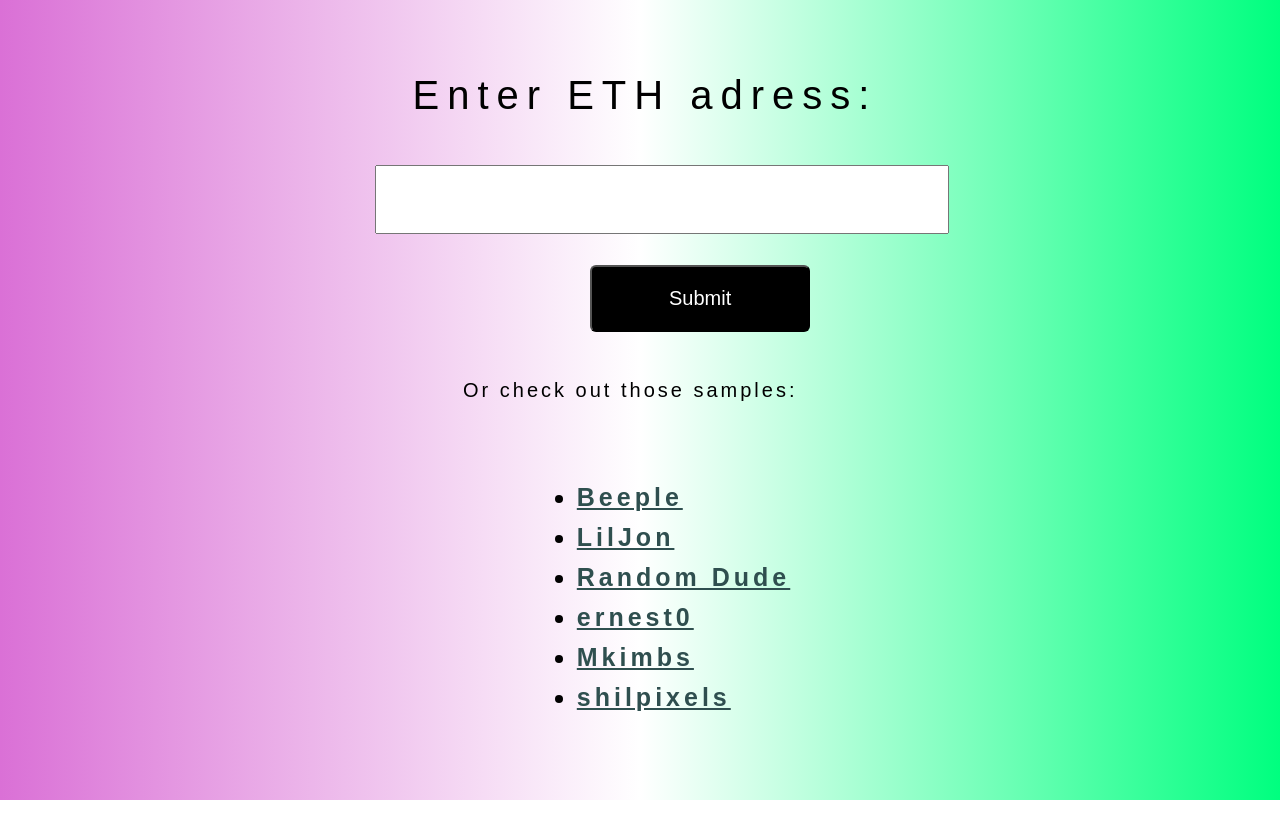
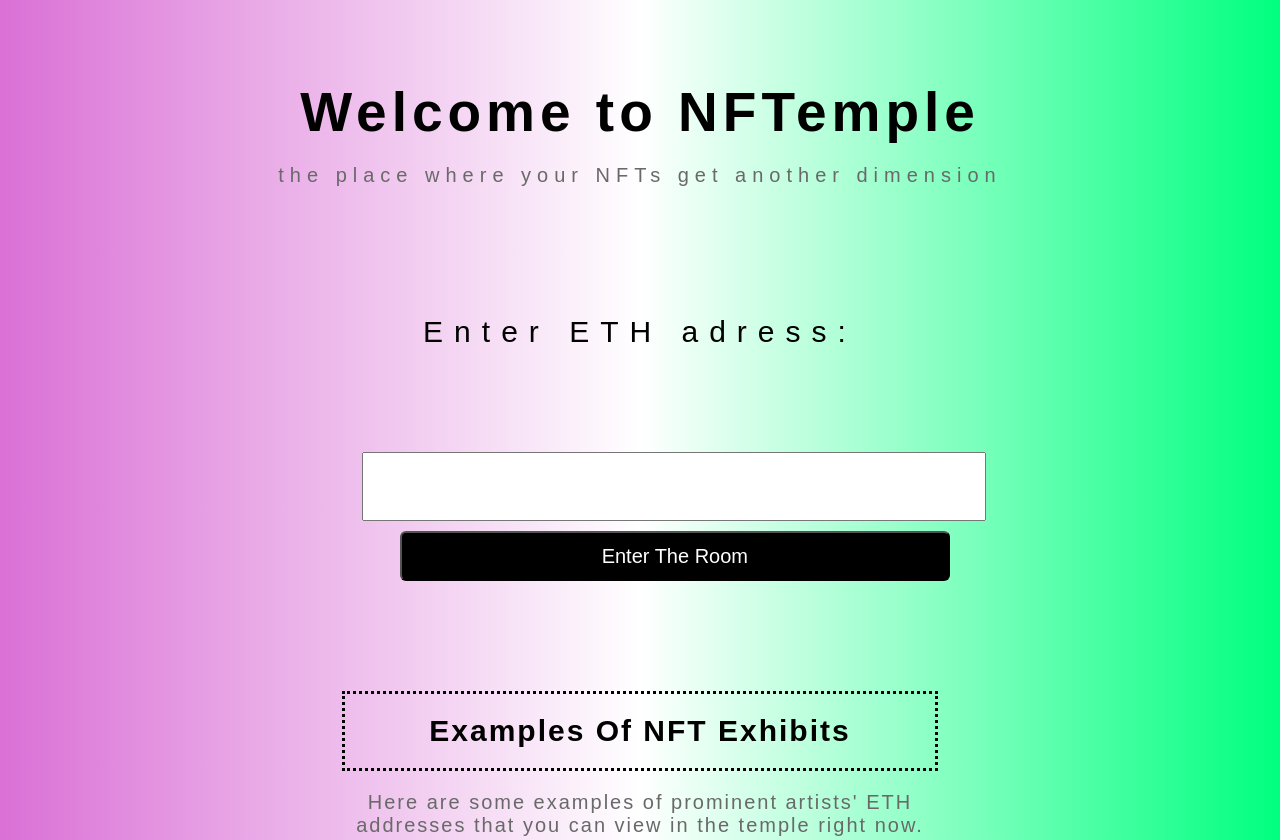
Before and after one commit to Vasily-drov/vr-v, a website: page index.html in a window 1280 px wide. Shown: the top 840 px of the page. Before the commit the page ends 800 px from the top, so only its background shows below. Drawn offline with Linux system fonts and the light colour scheme.

Commit message:
Add files via upload

```diff
--- a/index.html
+++ b/index.html
@@ -9,37 +9,34 @@ body {
 
 #firstP {
 font-family: "Montserrat", sans-serif;
-font-size: 40px;
-letter-spacing: 8px;
-line-height: 60px;
-padding-left: 32%;
+font-size: 30px;
+letter-spacing: 11px;
+line-height: 40px;
 padding-top: 25px;
+margin: 100px auto;
+max-width: 800px;
+text-align: center;
 }
 
-#secondP {
-  font-family: "Montserrat", sans-serif;
-  font-weight: lighter;
-  font-size: 20px;
-  letter-spacing: 3px;
-  padding-left: 36%;
-  padding-top: 125px;
-}
 
 .examplesList {
   font-family: 'Montserrat', sans-serif;
   font-weight: bold;
-  font-size: 25px;
+  line-height: 50px;
+  font-size: 30px;
   letter-spacing: 4px;
+  text-align: left;
+  margin: auto;
   padding-left: 45%;
-  padding-top: 50px;
-  line-height: 40px;
+  padding-top: 60px;
 }
 
 #userInput {
   font-size: 40px;
   padding: 10px;
-  margin-left: 29%;
-  width: 550px;
+  margin-left: 28%;
+  width: 600px;
+  text-align: center;
 }
 
 
@@ -48,26 +45,89 @@ border-radius: 6px;
   background-color: black;
   color: white;
   font-size: 20px;
-padding: 20px;
-width: 220px;
-margin-top:100px;
-margin-left: -28%;
-position: absolute;
+  margin: 10px auto;
+  margin-left: 31%;
+  width: 550px;
+  height: 50px;
+  text-align: center;
 }
 
 a {
   color: DarkSlateGrey;
 }
+
+.basic {
+   font-family: "Montserrat", sans-serif;
+   font-weight: lighter;
+   font-size: 30px;
+   letter-spacing: 1px;
+   margin: 100px auto;
+   border: 3px black solid;
+   padding: 70px;
+   max-width: 700px;
+}
+
+h1 {
+  font-family: "Montserrat", sans-serif;
+  font-weight: bolder;
+  font-size: 55px;
+  letter-spacing: 5px;
+  margin: 20px auto;
+  max-width: 800px;
+  text-align: center;
+  padding-top: 60px;
+}
+
+h2 {
+  font-family: "Montserrat", sans-serif;
+  font-weight: lighter;
+  font-size: 20px;
+  letter-spacing: 6px;
+  text-align: center;
+  margin: 0px auto;
+  max-width: 1000px;
+  color: DimGrey;
+}
+
+.small {
+  font-family: "Montserrat", sans-serif;
+  font-weight: lighter;
+  font-size: 20px;
+  letter-spacing: 2px;
+  margin: 20px auto;
+  max-width: 650px;
+  text-align: center;
+  color: DimGrey;
+}
+
+.smallBorder {
+  font-family: "Montserrat", sans-serif;
+  font-weight: bolder;
+  font-size: 30px;
+  letter-spacing: 2px;
+  margin: 0px auto;
+  margin-top: 100px;
+  max-width: 550px;
+  text-align: center;
+  border: black dotted 3px;
+  padding: 20px;
+}
+
 </style>
+<h1> Welcome to NFTemple</h1>
+<h2>the place where your NFTs get another dimension</h2>
 
 <p id="firstP">Enter ETH adress:</p>
 
 <form id="form" action="room.html">
-    <input  type="text" id="userInput" />
-    <input type="submit" id="sub" onclick="myFunction1();" />
+    <input type="text" id="userInput" />
+    <input type="submit" id="sub" value="Enter The Room" onclick="myFunction1();" />
 </form>
 
-<p id="secondP" >Or check out those samples:<p>
+<p class="smallBorder"> Examples Of NFT Exhibits </p>
+
+<p class="small">Here are some examples of prominent artists' ETH addresses that you can view in the temple right now.</p>
+
 <ul class="examplesList">
     <li>
         <a href="room.html" onclick="myFunction2('0xc6b0562605d35ee710138402b878ffe6f2e23807')">Beeple</a>
@@ -89,6 +149,16 @@ a {
     </li>
 </ul>
 
+<p class="basic">With the power of blockchain you can create a 3D gallery filled with your NFTs. It only takes a couple of clicks!</p>
+<p class="basic">If you already have tokens in your ETH wallet you can preview its contents in the temple. Simply paste the wallet address in our form (above). And no, we don't need your private key and we don't trade or share any data. In fact we even don't store anything.</p>
+
+
+
+
+<p class="basic"> COMING UP:Ability to generate NFTemple tokens with unique addresses on ENS (Ethereum Name Service) so that anyone can share their gallery with other people.</p>
+
+
+
 <script>
     function myFunction1() {
 
```
Lines whose indentation alone changed are shown as unchanged.
